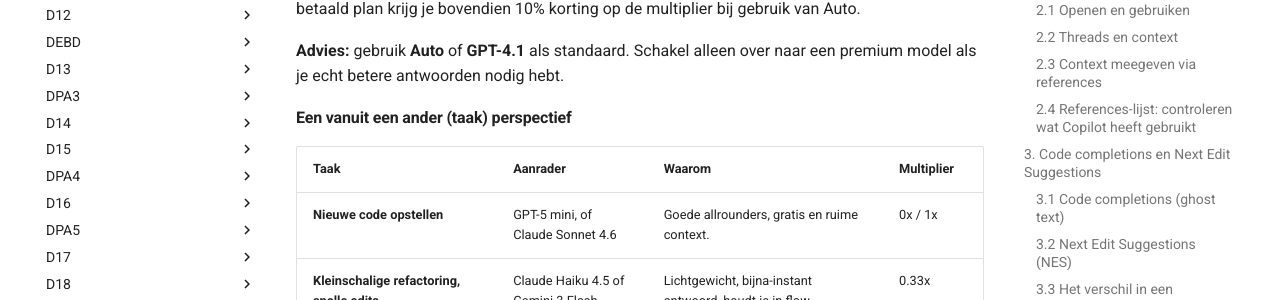
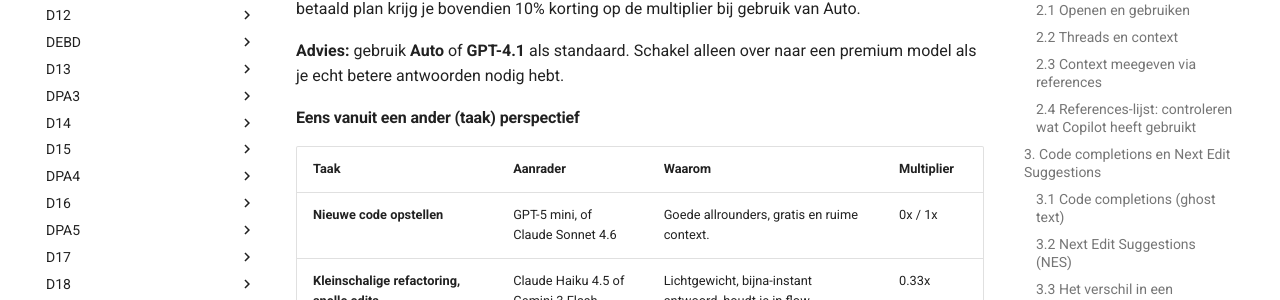
Before and after one commit to GRAD-PRG/PB, an MkDocs documentation site: the page built from docs/Aanvulling - GitHub Copilot in Visual Studio.md, in a window 1280 px wide and 900 px high, scrolled down 7742 px. Shown: the part 152-452 px from the top of the window. Built offline with MkDocs 1.6.1 and Material for MkDocs 9.7.7, drawn with Linux system fonts in a browser that asks for light colours.

Commit message:
schrijffout in update over LLM opgelost

```diff
--- a/docs/Aanvulling - GitHub Copilot in Visual Studio.md
+++ b/docs/Aanvulling - GitHub Copilot in Visual Studio.md
@@ -239,7 +239,7 @@
 
 **Advies:** gebruik **Auto** of **GPT-4.1** als standaard. Schakel alleen over naar een premium model als je echt betere antwoorden nodig hebt.
 
-#### Een vanuit een ander (taak) perspectief
+#### Eens vanuit een ander (taak) perspectief
 
 | Taak | Aanrader | Waarom | Multiplier |
 |---|---|---|---|
```
